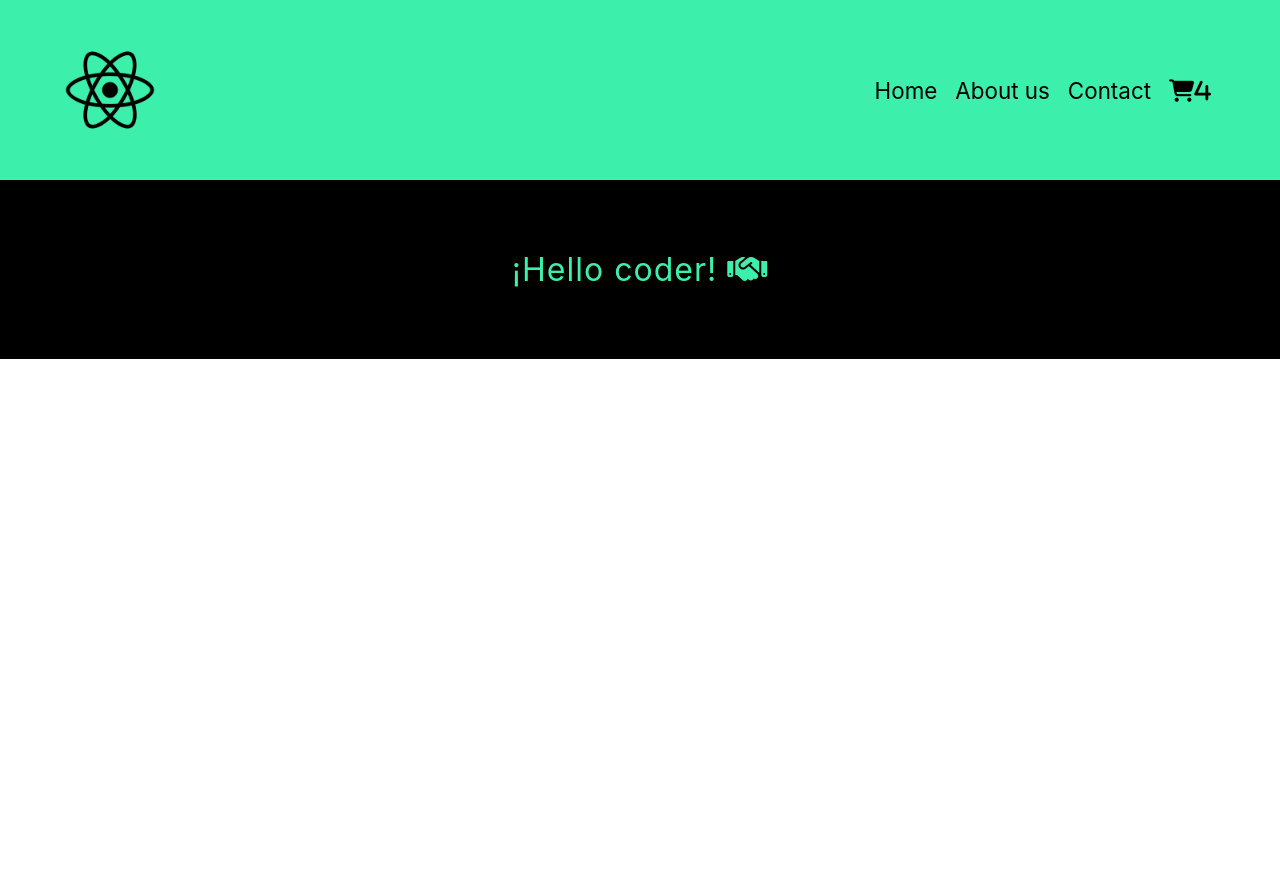
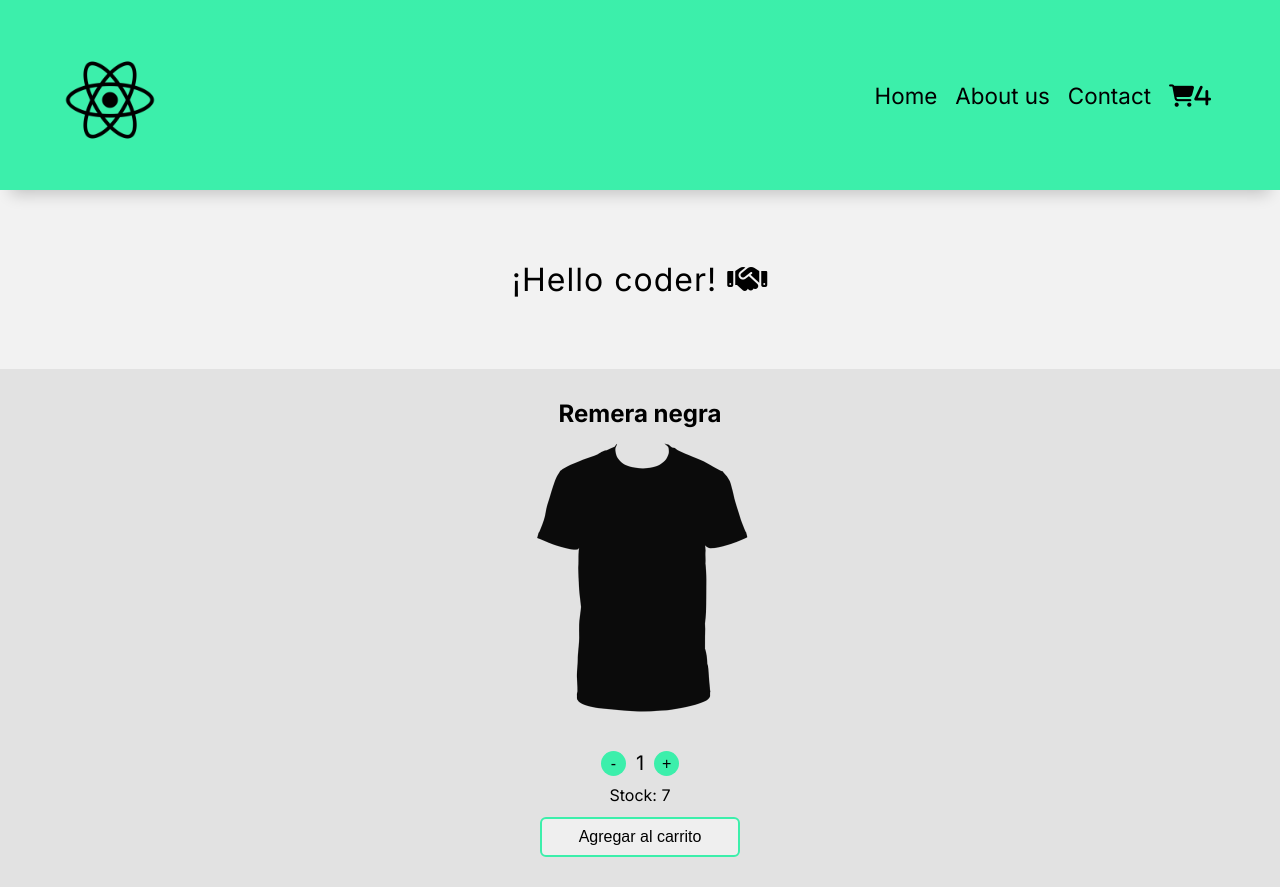
Before and after one commit to ramatc/grails-react-js, a React (Create React App) app: page / in a window 1280 px wide. Before the commit the page ends 800 px from the top, so only its background shows below. Built offline with nearby package versions, Linux system fonts and the light colour scheme.

Commit message:
Realizando ItemCount

```diff
--- a/public/index.html
+++ b/public/index.html
@@ -6,6 +6,9 @@
   <link rel="icon" href="%PUBLIC_URL%/favicon.ico" />
   <link rel="apple-touch-icon" href="%PUBLIC_URL%/logo192.png" />
   <link rel="manifest" href="%PUBLIC_URL%/manifest.json" />
+  <link rel="preconnect" href="https://fonts.googleapis.com">
+  <link rel="preconnect" href="https://fonts.gstatic.com" crossorigin>
+  <link href="https://fonts.googleapis.com/css2?family=Inter:wght@100;200;400;700&display=swap" rel="stylesheet">
   <meta charset="utf-8" />
   <meta name="viewport" content="width=device-width, initial-scale=1" />
   <meta name="theme-color" content="#000000" />
--- a/src/components/CartWidget/CartWidget.js
+++ b/src/components/CartWidget/CartWidget.js
@@ -1,7 +1,13 @@
 import React from 'react'
 
 const CartWidget = () => {
-    return (<i className="fas fa-shopping-cart">4</i>)
+    return (
+        <>
+            <a href="/cart">
+                <i className="fas fa-shopping-cart">4</i>
+            </a>
+        </>
+    )
 }
 
-export default CartWidget
+export default CartWidget;
--- /dev/null
+++ b/src/components/ItemCount/ItemCount.css
@@ -0,0 +1,45 @@
+.main_item_count{
+    text-align: center;
+    background-color: #e2e2e2;
+    padding: 30px;
+}
+
+.item_count{
+    display: flex;
+    justify-content: center;
+    padding: 9px;
+    font-size: 20px;
+}
+
+.item_count button{
+    background-color: #3cefab;
+    border-radius: 100%;
+    border: none;
+    width: 25px;
+    height: 25px;
+    cursor: pointer;
+    font-weight: 500;
+    font-size: 16px;
+    color: #000;
+    text-decoration: none;
+    margin: 0px 10px;
+}
+
+.button_cart{
+    border: 2px solid #3cefab;
+    padding: 9px;
+    width: 200px;
+    font-size: 16px;
+    cursor: pointer;
+    border-radius: 6px;
+    margin-top: 12px;
+}
+
+.button_cart:hover{
+   background-color: lightgray;
+}
+
+img{
+    width: 250px;
+    padding-top: 10px;
+}
--- /dev/null
+++ b/src/components/ItemCount/ItemCount.js
@@ -0,0 +1,42 @@
+import React, {useState} from 'react';
+import remera_negra from '../../assets/images/remera-negra.png';
+import './ItemCount.css';
+
+const ItemCount = ({stock, initial, onAdd}) => {
+
+    const [count, setCount] = useState(initial)
+
+    const handleAdd = () => {
+        if(count < stock){
+            setCount(count + 1)
+        }else{
+            alert("No hay más stock de este producto")
+        }
+    }
+
+    const handleSubtract = () => {
+        if(count > 0){
+            setCount(count - 1)
+        }
+    }
+
+    return (
+        <div className="main_item_count">
+            <h2>Remera negra</h2>
+            <img src={remera_negra} alt="Remera negra"/>
+            <div className="item_count">
+                <button onClick={handleSubtract}>-</button>
+                <p>{count}</p>
+                <button onClick={handleAdd}>+</button>
+            </div>
+            <p>Stock: {stock}</p>
+            <button
+                onClick={() => onAdd(count)}
+                className="button_cart">
+                    Agregar al carrito
+            </button>
+        </div>
+    )
+}
+
+export default ItemCount;
--- a/src/components/ItemListContainer/ItemListContainer.css
+++ b/src/components/ItemListContainer/ItemListContainer.css
@@ -1,8 +1,6 @@
-p{
+.greeting{
     text-align: center;
     padding: 70px;
     font-size: 2rem;
     letter-spacing: 1px;
-    background-color: black;
-    color: #3cefab;
 }
--- a/src/components/ItemListContainer/ItemListContainer.js
+++ b/src/components/ItemListContainer/ItemListContainer.js
@@ -1,11 +1,18 @@
 import React from 'react';
+import ItemCount from '../ItemCount/ItemCount';
 import './ItemListContainer.css';
 
 const ItemListContainer = ({greeting}) => {
+
+    const handleOnAdd = (count) => {
+        alert(`Gracias por la compra de ${count} Remera(s) negra`);
+    }
+
     return (
-        <div>
-            <p>{greeting} <i class="fas fa-handshake"></i></p>
-        </div>
+        <main>
+            <p className="greeting">{greeting} <i className="fas fa-handshake"></i></p>
+            <ItemCount stock={7} initial={1} onAdd={handleOnAdd}/>
+        </main>
     )
 }
 
--- a/src/components/NavBar/NavBar.js
+++ b/src/components/NavBar/NavBar.js
@@ -12,7 +12,7 @@ const NavBar = () => {
                     <li><a href="/">Home</a></li>
                     <li><a href="/about-us">About us</a></li>
                     <li><a href="/contact">Contact</a></li>
-                    <li><a href="/cart"><CartWidget/></a></li>
+                    <li><CartWidget/></li>
                 </ul>
             </div>
         </header>
--- a/src/index.css
+++ b/src/index.css
@@ -4,15 +4,12 @@
   padding: 0px;
 }
 
-:root {
+/* :root {
   --main-text-color: #6495ed;
   --main-border-color: #efefefc2;
-}
+} */
 
 body {
-  font-family: -apple-system, BlinkMacSystemFont, 'Segoe UI', 'Roboto', 'Oxygen',
-    'Ubuntu', 'Cantarell', 'Fira Sans', 'Droid Sans', 'Helvetica Neue',
-    sans-serif;
-  -webkit-font-smoothing: antialiased;
-  -moz-osx-font-smoothing: grayscale;
+  font-family: 'Inter', sans-serif;
+  background-color: #efefefc2;
 }
```
Also changed, not shown: src/assets/images/remera-negra.png (added).
